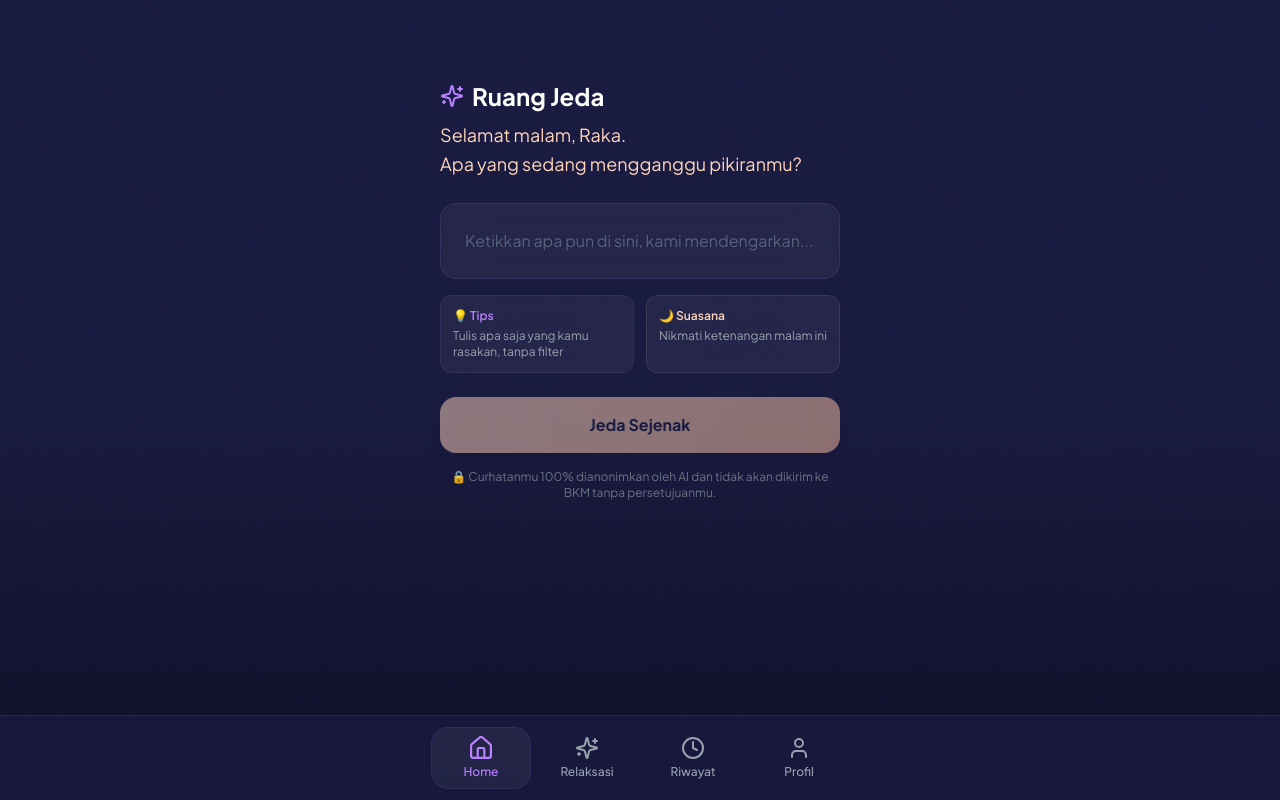
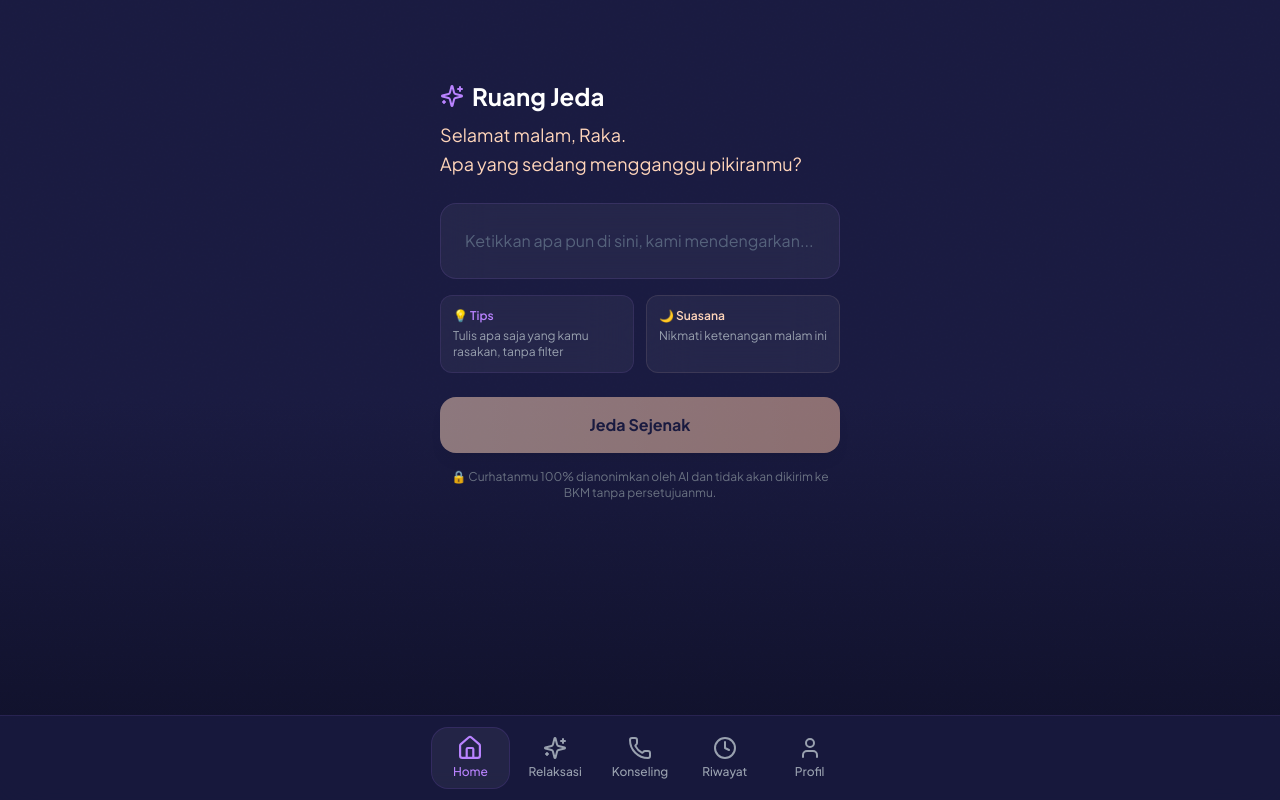
Before and after one commit to AkmalFazli27/Ruang-Jeda-Prototype, a React (Vite) app: page / in a window 1280 px wide. Built offline with nearby package versions, Linux system fonts and the light colour scheme.

Commit message:
feat: add counseling screen to navigation and update BottomNav component

```diff
--- a/src/app/App.tsx
+++ b/src/app/App.tsx
@@ -104,7 +104,7 @@ export default function App() {
   };
 
   const handleNavigation = (screen: string) => {
-    if (screen === "home" || screen === "history" || screen === "profile" || screen === "relax") {
+    if (screen === "home" || screen === "history" || screen === "profile" || screen === "relax" || screen === "counseling") {
       setCurrentScreen(screen as Screen);
     }
   };
@@ -184,7 +184,7 @@ export default function App() {
         </div>
 
         {/* Bottom Navigation */}
-        {(currentScreen === "home" || currentScreen === "history" || currentScreen === "profile" || currentScreen === "relax") && (
+        {(currentScreen === "home" || currentScreen === "history" || currentScreen === "profile" || currentScreen === "relax" || currentScreen === "counseling") && (
           <BottomNav activeScreen={currentScreen} onNavigate={handleNavigation} />
         )}
       </div>
--- a/src/app/components/ruangjeda/BottomNav.tsx
+++ b/src/app/components/ruangjeda/BottomNav.tsx
@@ -1,4 +1,4 @@
-import { Home, Clock, User, Sparkles } from "lucide-react";
+import { Home, Clock, User, Sparkles, Phone } from "lucide-react";
 
 interface BottomNavProps {
   activeScreen: string;
@@ -9,6 +9,7 @@ export function BottomNav({ activeScreen, onNavigate }: BottomNavProps) {
   const navItems = [
     { id: "home", icon: Home, label: "Home" },
     { id: "relax", icon: Sparkles, label: "Relaksasi" },
+    { id: "counseling", icon: Phone, label: "Konseling" },
     { id: "history", icon: Clock, label: "Riwayat" },
     { id: "profile", icon: User, label: "Profil" }
   ];
@@ -16,7 +17,7 @@ export function BottomNav({ activeScreen, onNavigate }: BottomNavProps) {
   return (
     <nav className="fixed bottom-0 left-0 right-0 z-50 bg-[#1A1B41]/80 backdrop-blur-xl border-t border-[#B983FF]/10">
       <div className="max-w-md mx-auto px-4 py-3">
-        <div className="grid grid-cols-4 gap-2 items-center">
+        <div className="grid grid-cols-5 gap-2 items-center">
           {navItems.map((item) => {
             const Icon = item.icon;
             const isActive = activeScreen === item.id;
```
